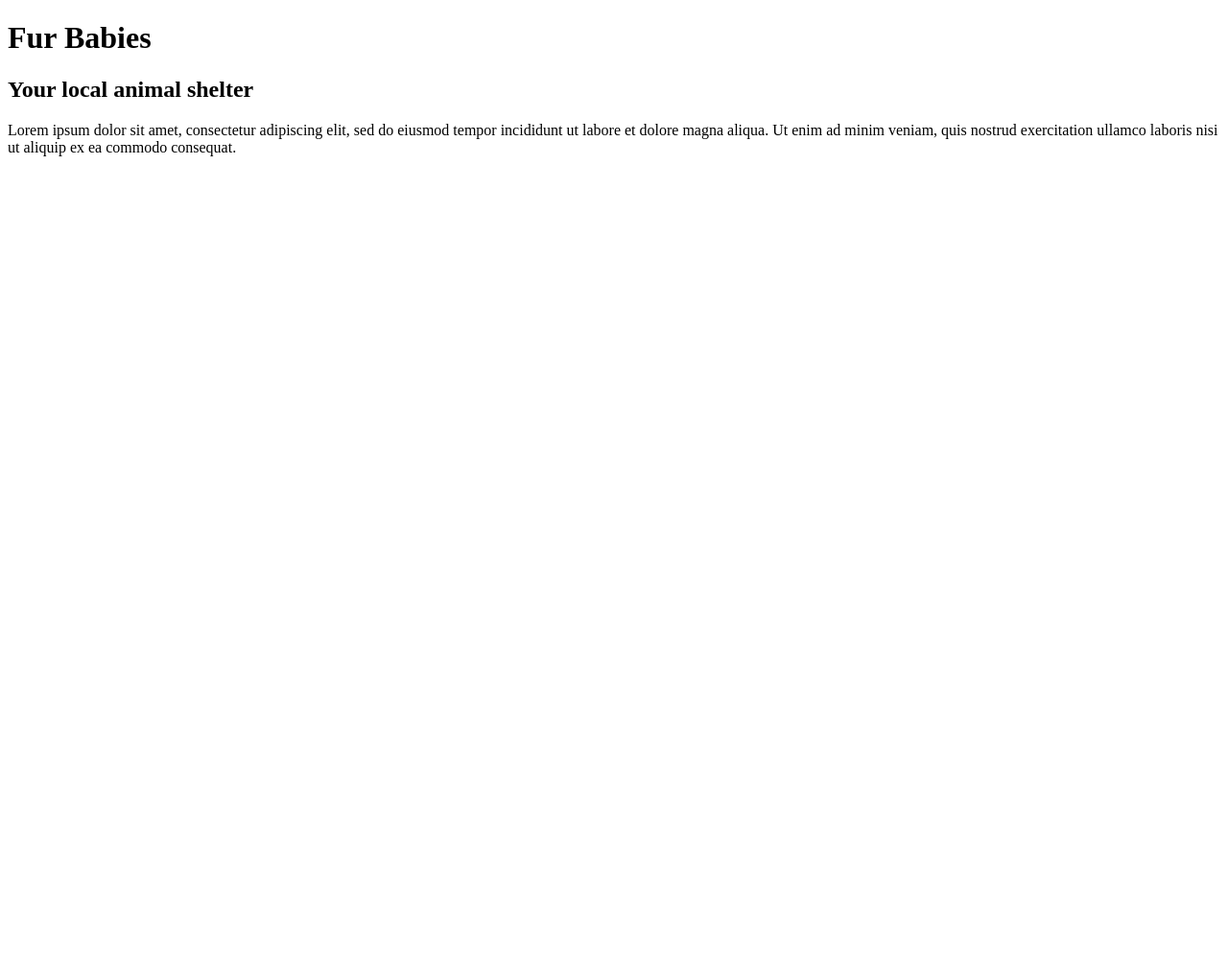
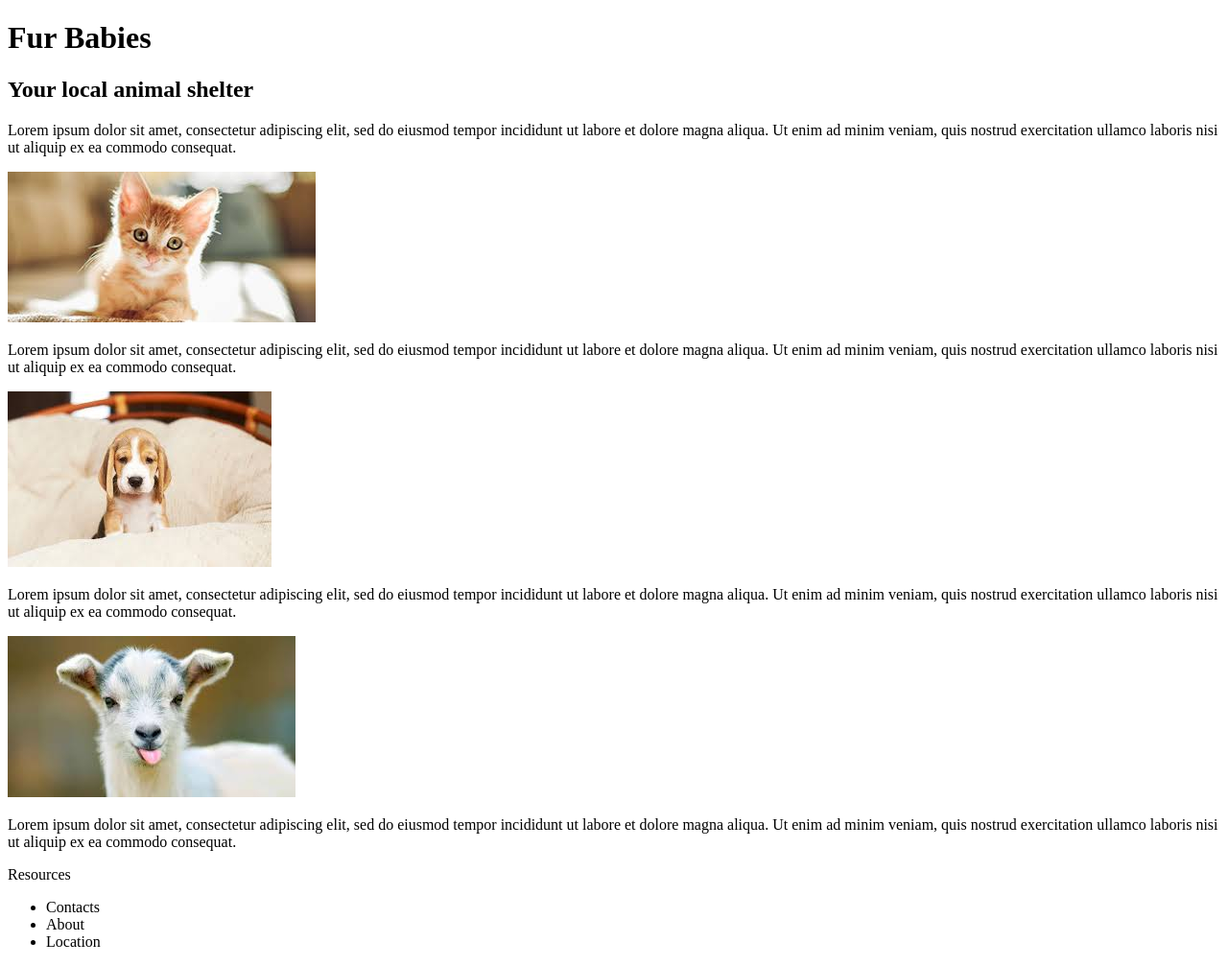
Before and after one commit to ampersnad/shelter, a plain HTML site: page index.html in a window 1280 px wide. Shown: the whole page at 96% size. Before the commit the page ends 800 px from the top, so only its background shows below. Drawn offline with Linux system fonts and the light colour scheme.

Commit message:
added final webpage content and images.

```diff
--- a/index.html
+++ b/index.html
@@ -10,13 +10,24 @@
     <p>Lorem ipsum dolor sit amet, consectetur adipiscing elit, sed do eiusmod tempor incididunt ut labore et dolore magna aliqua. Ut enim ad minim veniam, quis nostrud exercitation ullamco laboris nisi ut aliquip ex ea commodo consequat.</p>
 
     <div>
-      <p></p>
+      <img src="img/kitten.jpeg" alt="Photo of cute kitten">
+      <p>Lorem ipsum dolor sit amet, consectetur adipiscing elit, sed do eiusmod tempor incididunt ut labore et dolore magna aliqua. Ut enim ad minim veniam, quis nostrud exercitation ullamco laboris nisi ut aliquip ex ea commodo consequat.</p>
     </div>
     <div>
-      <p></p>
+      <img src="img/puppy.jpeg" alt="Photo of cute puppy">
+      <p>Lorem ipsum dolor sit amet, consectetur adipiscing elit, sed do eiusmod tempor incididunt ut labore et dolore magna aliqua. Ut enim ad minim veniam, quis nostrud exercitation ullamco laboris nisi ut aliquip ex ea commodo consequat.</p>
     </div>
     <div>
-      <p></p>
+      <img src="img/goat.jpeg" alt="Photo of cute goat">
+      <p>Lorem ipsum dolor sit amet, consectetur adipiscing elit, sed do eiusmod tempor incididunt ut labore et dolore magna aliqua. Ut enim ad minim veniam, quis nostrud exercitation ullamco laboris nisi ut aliquip ex ea commodo consequat.</p>
     </div>
+
+    <div>
+      <p>Resources</p>
+      <ul>
+        <li>Contacts</li>
+        <li>About</li>
+        <li>Location</li>
+      </ul>
   </body>
 </html>
```
